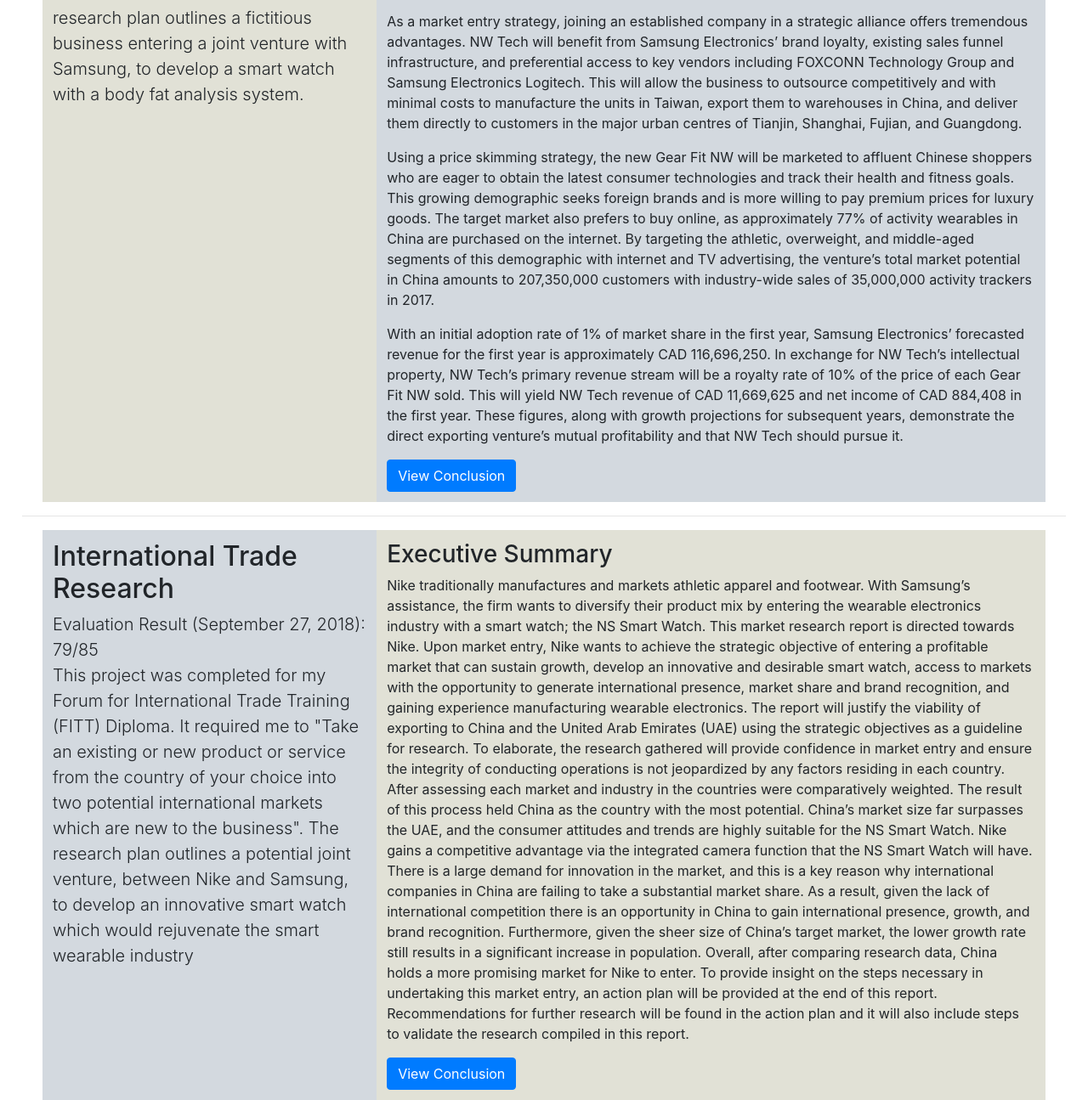
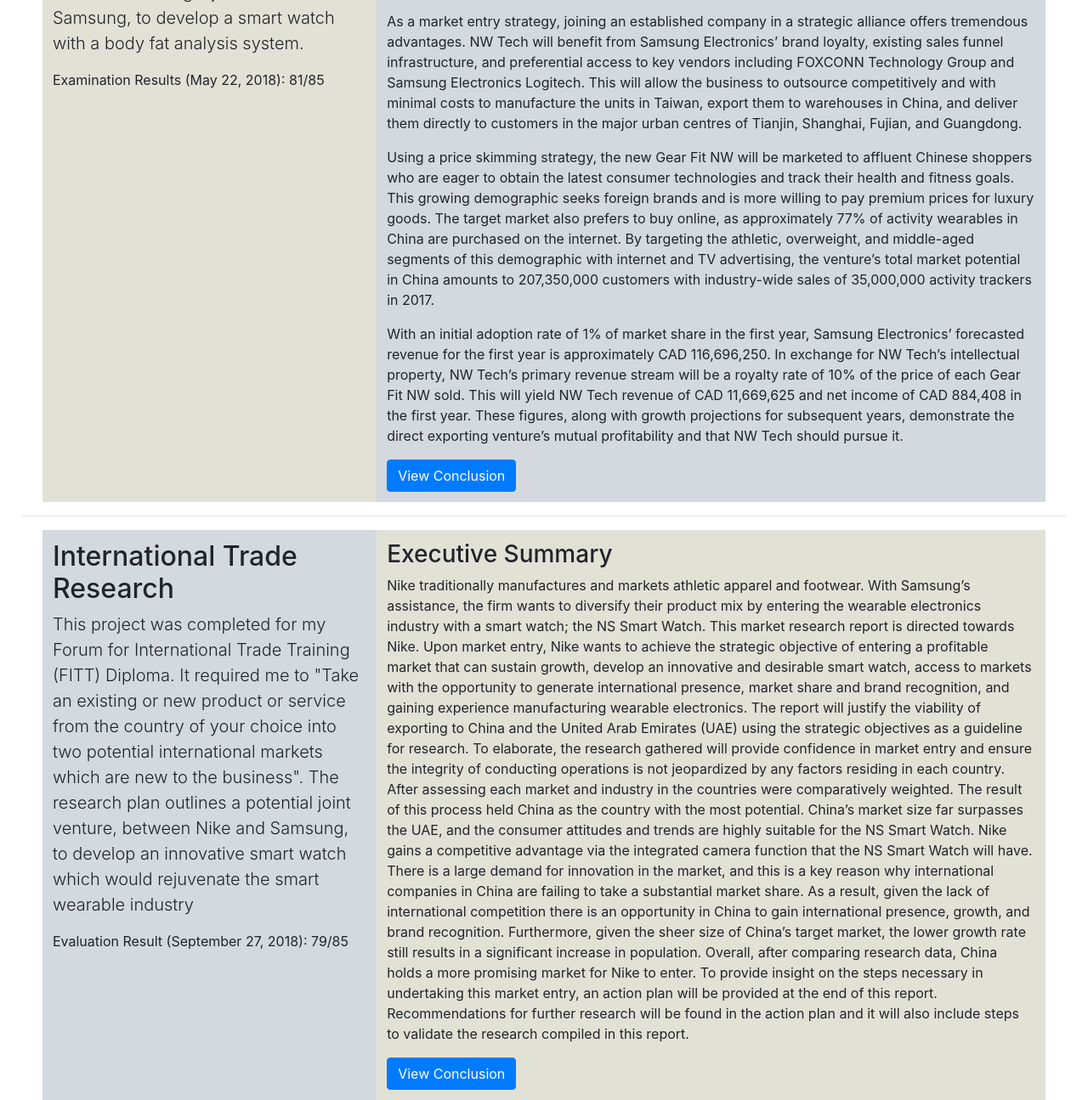
Before and after one commit to AboutWilsonFong/portfolio, a plain HTML site: page index.html in a window 1280 px wide. Shown: the part 2805-4100 px from the top of the page at 85% size. Drawn offline with nearby package versions, Linux system fonts and the light colour scheme.

Commit message:
moved exam scores under project description

```diff
--- a/index.html
+++ b/index.html
@@ -198,11 +198,12 @@
             <div class="row featurette project">
                 <div class="col-md-4 light-gray">
                     <h2 class="featurette-heading">International Trade Management</h2>
-                    <p class="lead">Examination Results (May 22, 2018): 81/85<br>
+                    <p class="lead">
                     This project was completed with a partner for my Forum for International Trade Training (FITT) Diploma. It required me
                     to "take an existing or new product or service from the country of your choice into an
                     international market which is new to the business". The research plan outlines a fictitious business entering a joint
                     venture with Samsung, to develop a smart watch with a body fat analysis system.</p>
+                    <p>Examination Results (May 22, 2018): 81/85</p>
                 </div>
 
                 <div class="col-md-8 light-blue">
@@ -303,11 +304,12 @@
             <div class="row featurette project">
                 <div class="col-md-4 light-blue">
                     <h2 class="featurette-heading">International Trade Research</h2>
-                    <p class="lead">Evaluation Result (September 27, 2018): 79/85<br>
+                    <p class="lead">
                     This project was completed for my Forum for International Trade Training (FITT) Diploma. It required me to "Take an
                     existing or new product or service from the country of your choice into two potential international markets which are
                     new to the business". The research plan outlines a potential joint venture, between Nike and Samsung, to develop an
                     innovative smart watch which would rejuvenate the smart wearable industry</p>
+                    <p>Evaluation Result (September 27, 2018): 79/85</p>
                 </div>
 
                 <div class="col-md-8 light-gray">
```
